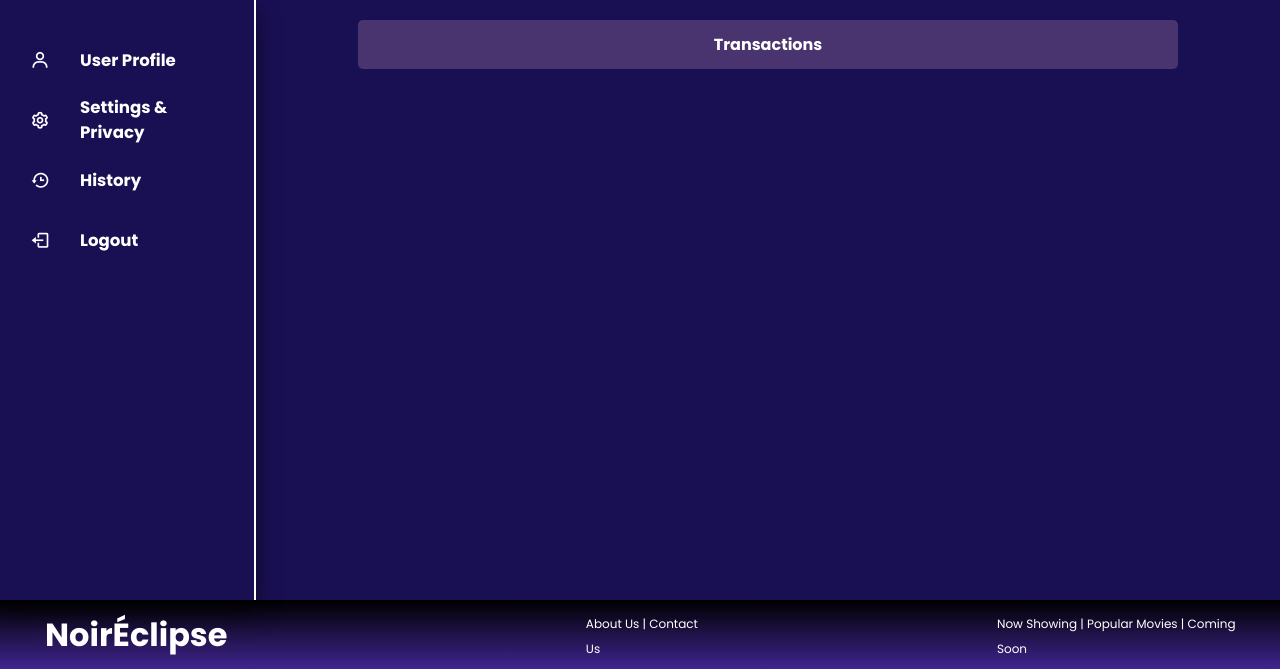
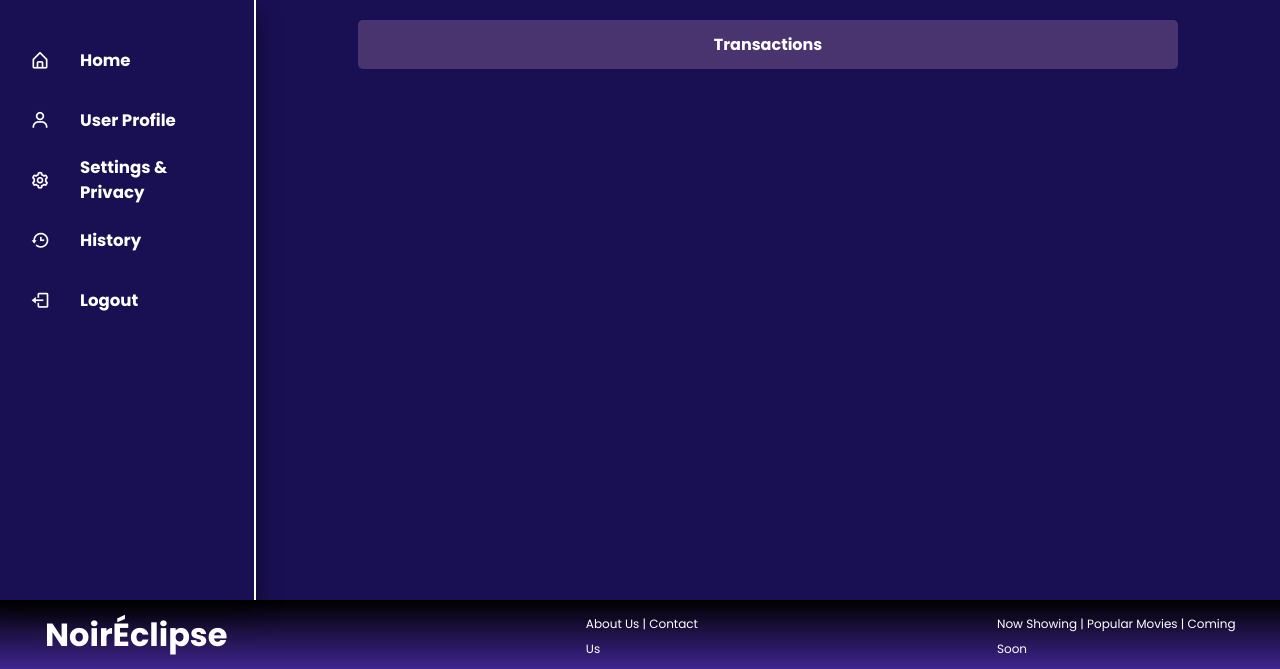
Before and after one commit to Cipher-Syntax/Movie-Ticket-Booking-System--Backend-, a PHP site: page /transaction_history.php in a window 1280 px wide. Shown: the part 70-739 px from the top of the page. Run offline with PHP 8.4, Linux system fonts and the light colour scheme; the visitor is signed in with stand-in values (Sample User, id 1); data that the repository does not hold is empty; some libraries are stand-ins or nearby versions; some web fonts are replaced; grey boxes are pictures that could not be loaded.

Commit message:
Added redirection to Home

```diff
--- a/pages/transaction_history.php
+++ b/pages/transaction_history.php
@@ -89,6 +89,10 @@
 
     <div class="main-container">
         <nav class="sidebar-navigation">
+            <div class="dashboard-field">
+                <i class='bx bx-home-alt'></i>
+                <a href="../pages/cinema_selection_page.php"><h5>Home</h5></a>
+            </div>
             <!-- Dashboard -->
             <div class="dashboard-field">
                 <i class='bx bx-user'></i>
@@ -102,7 +106,7 @@
             <!-- Bookings -->
             <div class="bookings-field">
                 <i class='bx bx-history' ></i>
-                <a href="#"><h5>History</h5></a>
+                <a href="../pages/transaction_history.php"><h5>History</h5></a>
             </div>
             <!-- Cinema -->
             <div class="cinema-field">
@@ -166,7 +170,7 @@
     <script src="../assets/js/transaction_history.js"></script>
     <script>
         document.getElementById('notif-bell').addEventListener('click', () => {
-            window.location.href = "/pages/transaction_history.php";
+            window.location.href = "../pages/transaction_history.php";
         })
     </script>
 </body>
--- a/pages/user_editprofile.php
+++ b/pages/user_editprofile.php
@@ -106,6 +106,10 @@
 
     <div class="user-info-container">
         <nav class="sidebar-navigation">
+            <div class="dashboard-field">
+                <i class='bx bx-home-alt'></i>
+                <a href="../pages/cinema_selection_page.php"><h5>Home</h5></a>
+            </div>
             <!-- Dashboard -->
             <div class="dashboard-field">
                 <i class='bx bx-user'></i>
--- a/pages/user_sapMain.php
+++ b/pages/user_sapMain.php
@@ -96,6 +96,10 @@
 
     <div class="settings-privacy-container">
         <nav class="sidebar-navigation">
+            <div class="dashboard-field">
+                <i class='bx bx-home-alt'></i>
+                <a href="../pages/cinema_selection_page.php"><h5>Home</h5></a>
+            </div>
             <!-- Dashboard -->
             <div class="dashboard-field">
                 <i class='bx bx-user'></i>
--- a/pages/user_settings.php
+++ b/pages/user_settings.php
@@ -81,6 +81,10 @@
 
     <div class="settings">
         <nav class="sidebar-navigation">
+            <div class="dashboard-field">
+                <i class='bx bx-home-alt'></i>
+                <a href="../pages/cinema_selection_page.php"><h5>Home</h5></a>
+            </div>
             <!-- Dashboard -->
             <div class="dashboard-field">
                 <i class='bx bx-user'></i>
```
